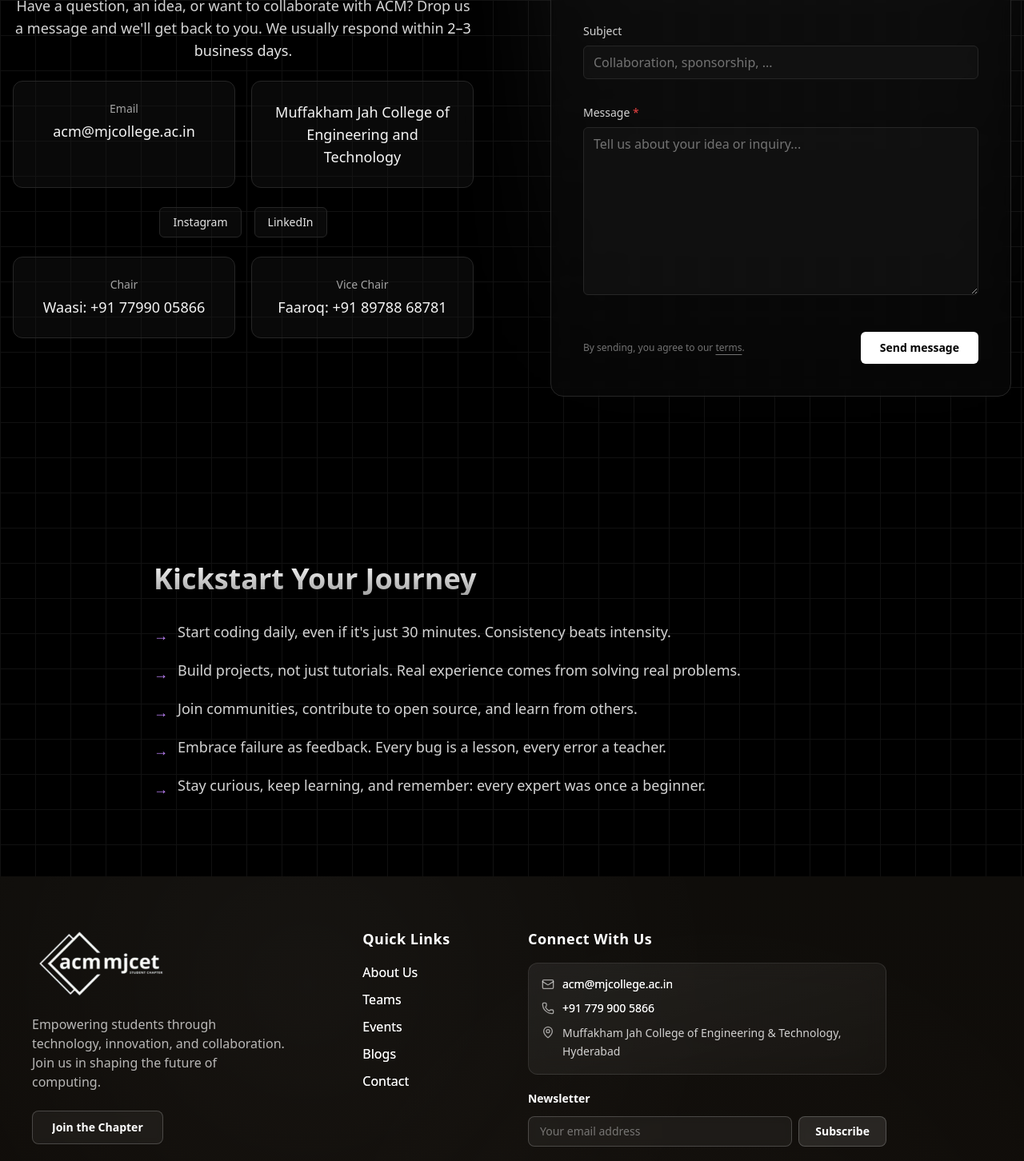
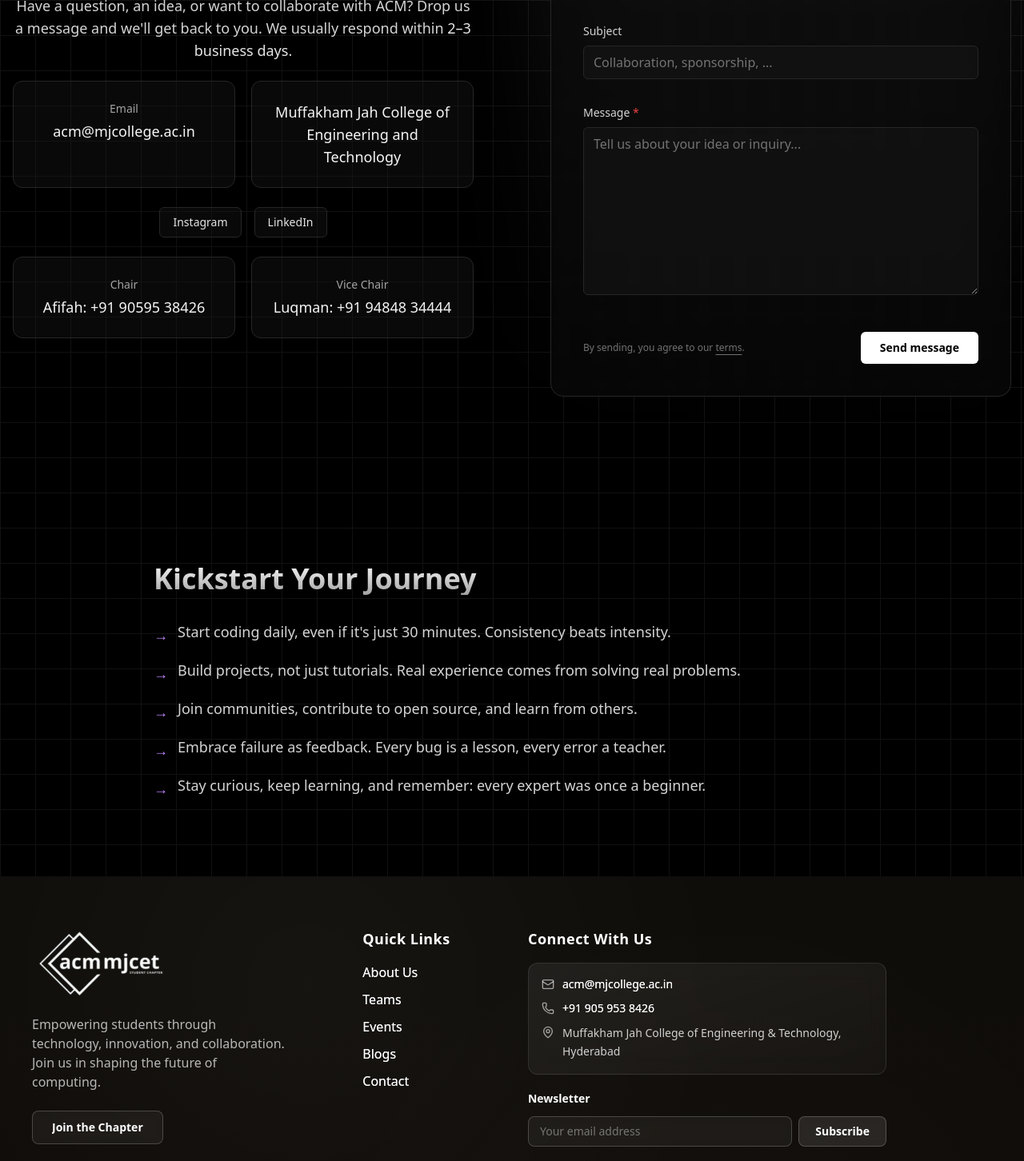
Before and after one commit to acmmjcet/main-codebase, a Next.js app in the folder apps/web/: page /contact in a window 1280 px wide. Shown: the part 352-1804 px from the top of the page at 80% size. Built offline with nearby package versions, Linux system fonts and the light colour scheme; no server answers.

Commit message:
feat(web): update team list, page year default, and contact details for 2026-2027 tenure

```diff
--- a/apps/web/app/contact/page.tsx
+++ b/apps/web/app/contact/page.tsx
@@ -386,10 +386,10 @@ export default function ContactPage() {
 								/>
 								<p className="text-sm text-neutral-400">Chair</p>
 								<a
-									href="tel:+917799005866"
+									href="tel:+919059538426"
 									className="mt-1 block text-lg font-medium text-neutral-100 underline-offset-4 hover:underline"
 								>
-									Waasi: +91 77990 05866
+									Afifah: +91 90595 38426
 								</a>
 							</div>
 							<div className="relative rounded-xl border border-neutral-800 bg-neutral-900/40 p-6">
@@ -405,10 +405,10 @@ export default function ContactPage() {
 								/>
 								<p className="text-sm text-neutral-400">Vice Chair</p>
 								<a
-									href="tel:+918978868781"
+									href="tel:+919484834444"
 									className="mt-1 block text-lg font-medium text-neutral-100 underline-offset-4 hover:underline"
 								>
-									Faaroq: +91 89788 68781
+									Luqman: +91 94848 34444
 								</a>
 							</div>
 						</div>
--- a/apps/web/app/team/page.tsx
+++ b/apps/web/app/team/page.tsx
@@ -18,9 +18,9 @@ interface TeamMember {
 const TeamPage: React.FC = () => {
   const [teamMembers, setTeamMembers] = useState<TeamMember[]>([]);
   const [loading, setLoading] = useState(true);
-  const [selectedYear, setSelectedYear] = useState<string>("2025-2026");
+  const [selectedYear, setSelectedYear] = useState<string>("2026-2027");
 
-  const years = ["2022-2023", "2023-2024", "2024-2025", "2025-2026"];
+  const years = ["2022-2023", "2023-2024", "2024-2025", "2025-2026", "2026-2027"];
 
   useEffect(() => {
     fetch("/team.json")
--- a/apps/web/components/Footer.tsx
+++ b/apps/web/components/Footer.tsx
@@ -158,10 +158,10 @@ const Footer: React.FC = () => {
                 <Phone className="mt-0.5 h-4 w-4 flex-shrink-0 text-white/60" />
                 <Link
                   className="group text-sm text-white/80 transition-colors duration-300 hover:text-white"
-                  href="tel:+917799005866"
+                  href="tel:+919059538426"
                 >
                   <span className="bg-gradient-to-r from-white via-white to-white bg-[length:200%_100%] bg-clip-text transition-all duration-300 group-hover:animate-shine">
-                    +91 779 900 5866
+                    +91 905 953 8426
                   </span>
                 </Link>
               </div>
```
Also changed, not shown: apps/web/public/team.json (+30 -0 lines).
